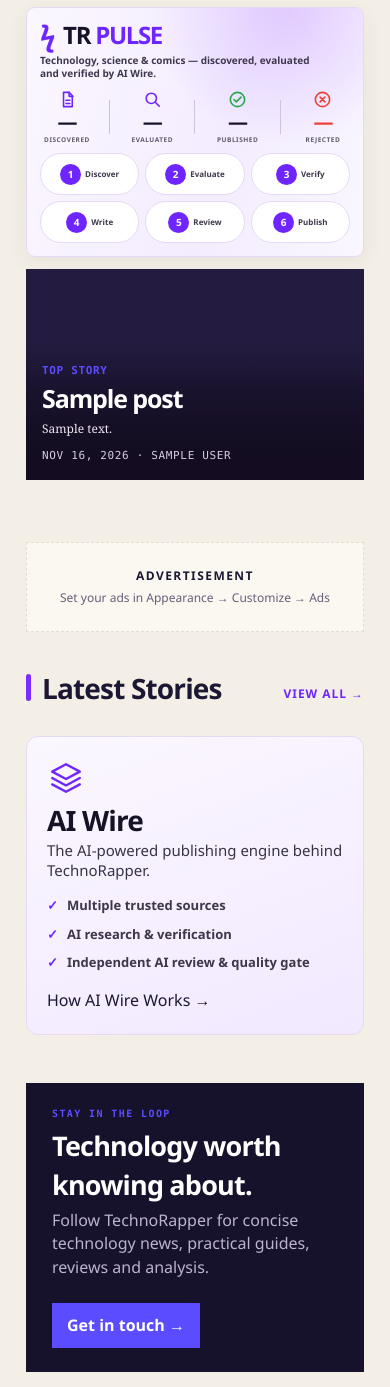
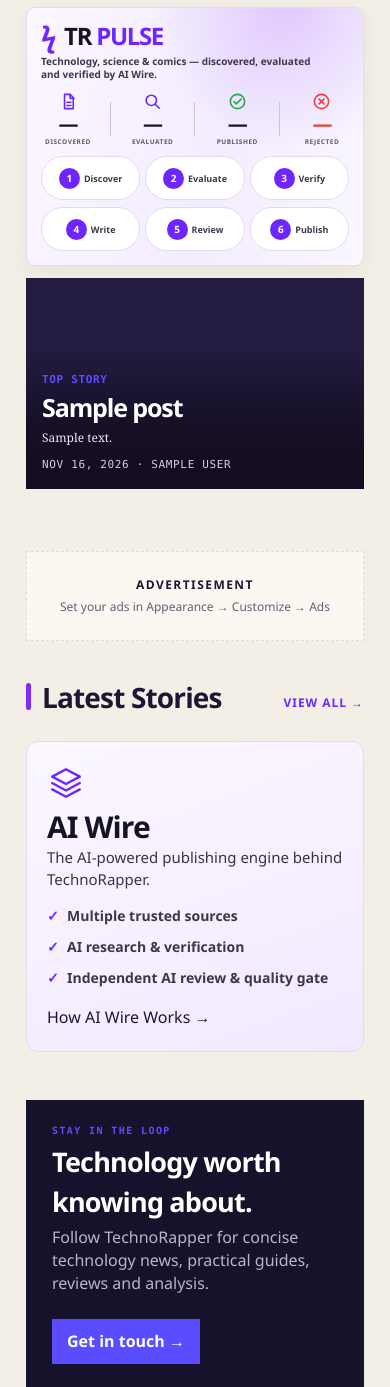
Before and after one commit to HaneetGH/technorapper-wp-theme, a WordPress theme: template front-page.php in a window 390 px wide. Shown: the part 153-1540 px from the top of the page. Run offline with PHP 8.4 and a stand-in for WordPress, Linux system fonts and the light colour scheme; the site name, menu and one post (Sample post) are stand-ins, and other content is empty; some libraries are stand-ins or nearby versions.

Commit message:
fix(ui): finalize enterprise TR Pulse layout

```diff
--- a/style.css
+++ b/style.css
@@ -4,7 +4,7 @@ Theme URI: https://github.com/HaneetGH/technorapper-wp-theme
 Author: TechnoRapper
 Author URI: https://technorapper.com
 Description: Open-source magazine theme with a photo board homepage, desk rail, hamburger side menu, paged archives, story pages, and built-in ad slots.
-Version: 1.3.16
+Version: 1.3.17
 Requires at least: 6.0
 Tested up to: 7.1
 Requires PHP: 7.4
@@ -1241,3 +1241,150 @@ html:not(.js) .drawer-sub { display: block; }
   .ai-newsroom-agents b{width:21px;height:21px;flex-basis:21px}
   .ai-newsroom-banner + .home-hero .hero-copy h1{font-size:25px}
 }
+
+
+/* 1.3.17 — final enterprise composition correction.
+ * The previous responsive pass left the desktop pipeline compressed into one
+ * horizontal strip and relied on an implicit latest-grid layout. Define the
+ * layout explicitly so the hierarchy is deterministic across browsers.
+ */
+.ai-newsroom-banner{
+  display:grid;
+  grid-template-columns:minmax(300px,1.05fr) minmax(360px,1.2fr) minmax(0,1fr) auto;
+  align-items:center;
+  gap:20px;
+  padding:20px 22px;
+}
+.ai-newsroom-agents{
+  grid-column:1 / -1;
+  grid-row:2;
+  display:grid;
+  grid-template-columns:repeat(6,minmax(0,1fr));
+  gap:12px;
+  width:100%;
+}
+.ai-newsroom-agents span{
+  min-height:46px;
+  padding:9px 14px;
+  font-size:11px;
+}
+.ai-newsroom-how{
+  min-height:46px;
+  padding:12px 18px;
+  font-size:12px;
+  white-space:nowrap;
+}
+
+.latest-layout{
+  display:grid;
+  grid-template-columns:minmax(0,1fr) 300px;
+  gap:30px;
+  align-items:start;
+}
+.latest-layout .latest-grid{
+  display:grid;
+  grid-template-columns:repeat(2,minmax(0,1fr));
+  gap:0 24px;
+  min-width:0;
+}
+.latest-layout .latest-item{
+  min-width:0;
+  padding:18px 0;
+}
+.latest-layout .latest-item>a{
+  display:block;
+}
+.latest-layout .latest-thumb{
+  width:100%;
+  aspect-ratio:16/10;
+  margin-bottom:10px;
+}
+.latest-layout .latest-item h3{
+  font-size:20px;
+  line-height:1.18;
+}
+.latest-layout .latest-item p{
+  font-size:14px;
+  line-height:1.45;
+}
+.ai-wire-card{
+  position:sticky;
+  top:158px;
+  min-width:0;
+  padding:26px 24px;
+}
+.ai-wire-card .ai-wire-title{font-size:30px}
+.ai-wire-card .ai-wire-intro{font-size:15px;line-height:1.45}
+.ai-wire-card li{font-size:14px;margin:11px 0}
+.ai-wire-card>a{min-height:46px;padding:12px 16px;font-size:12px}
+
+@media(max-width:1200px){
+  .ai-newsroom-banner{
+    grid-template-columns:minmax(250px,1fr) minmax(340px,1.2fr) auto;
+  }
+  .ai-newsroom-agents{grid-column:1 / -1;}
+  .ai-newsroom-how{display:flex;}
+}
+@media(max-width:900px){
+  .ai-newsroom-banner{
+    grid-template-columns:minmax(0,1fr) minmax(0,1.2fr);
+  }
+  .ai-newsroom-agents{grid-column:1 / -1;}
+  .ai-newsroom-how{display:none;}
+  .latest-layout{grid-template-columns:1fr 280px;gap:22px;}
+}
+@media(max-width:760px){
+  .ai-newsroom-banner{
+    grid-template-columns:1fr;
+    padding:14px;
+    gap:10px;
+  }
+  .ai-newsroom-agents{
+    grid-column:auto;
+    grid-row:auto;
+    grid-template-columns:repeat(3,minmax(0,1fr));
+    gap:7px;
+  }
+  .ai-newsroom-agents span{
+    min-height:44px;
+    padding:8px 7px;
+    justify-content:center;
+    font-size:9px;
+  }
+  .latest-layout{grid-template-columns:1fr;gap:18px;}
+  .latest-layout .latest-grid{
+    grid-template-columns:1fr;
+    gap:0;
+  }
+  .latest-layout .latest-item{padding:16px 0;}
+  .latest-layout .latest-item>a{
+    display:grid;
+    grid-template-columns:38% minmax(0,1fr);
+    gap:14px;
+    align-items:start;
+  }
+  .latest-layout .latest-thumb{
+    margin-bottom:0;
+    aspect-ratio:16/10;
+  }
+  .latest-layout .latest-item h3{font-size:18px;}
+  .latest-layout .latest-item p{display:block;font-size:13px;}
+  .ai-wire-card{position:static;padding:22px 20px;}
+}
+@media(max-width:520px){
+  .ai-newsroom-agents{
+    grid-template-columns:repeat(3,minmax(0,1fr));
+    gap:7px 5px;
+  }
+  .ai-newsroom-agents span{
+    min-height:44px;
+    padding:8px 4px;
+    font-size:9px;
+  }
+  .latest-layout .latest-item>a{
+    grid-template-columns:38% minmax(0,1fr);
+    gap:12px;
+  }
+  .latest-layout .latest-item h3{font-size:16px;}
+  .latest-layout .latest-item p{font-size:12px;}
+}
```
